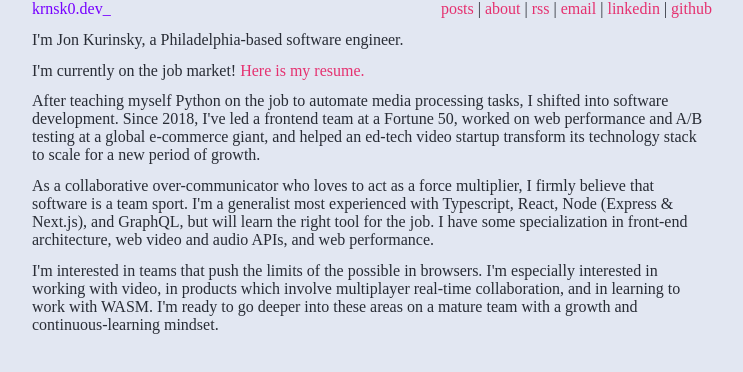
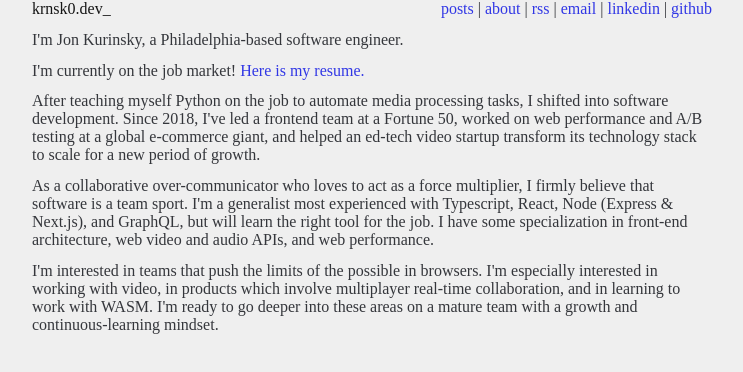
Before and after one commit to krnsk0/krnsk0-dev-astro, an Astro site: page / in a window 1280 px wide. Shown: the whole page, without its empty margins (268-1011 px from the left). Built offline with nearby package versions, Linux system fonts and the light colour scheme; Astro itself is replaced by a stand-in of ours.

Commit message:
add html lang

```diff
--- a/src/components/Layout/Head/globals.css
+++ b/src/components/Layout/Head/globals.css
@@ -1,10 +1,10 @@
 /* https://www.happyhues.co/palettes/9 */
 /* https://www.happyhues.co/palettes/13 */
 :root {
-  --background: #e2e7f2;
-  --headline: #7700ff;
-  --paragraph: #282c35;
-  --links: #e53170;
+  --background: #efefef;
+  --headline: #161616;
+  --paragraph: #34363b;
+  --links: #3137e5;
   --inline-code-background: #b0b4bf;
   --inline-code-text: #282c35;
 }
--- a/src/components/Layout/Layout.astro
+++ b/src/components/Layout/Layout.astro
@@ -9,8 +9,9 @@ export interface Props {
 const { title } = Astro.props;
 ---
 
+<html lang="en">
   <Head title={title} />
-
+  <body>
     <style>
       .main {
         display: flex;
@@ -27,3 +28,5 @@ const { title } = Astro.props;
         <slot />
       </div>
     </div>
+  </body>
+</html>
```
Lines whose indentation alone changed are shown as unchanged.
